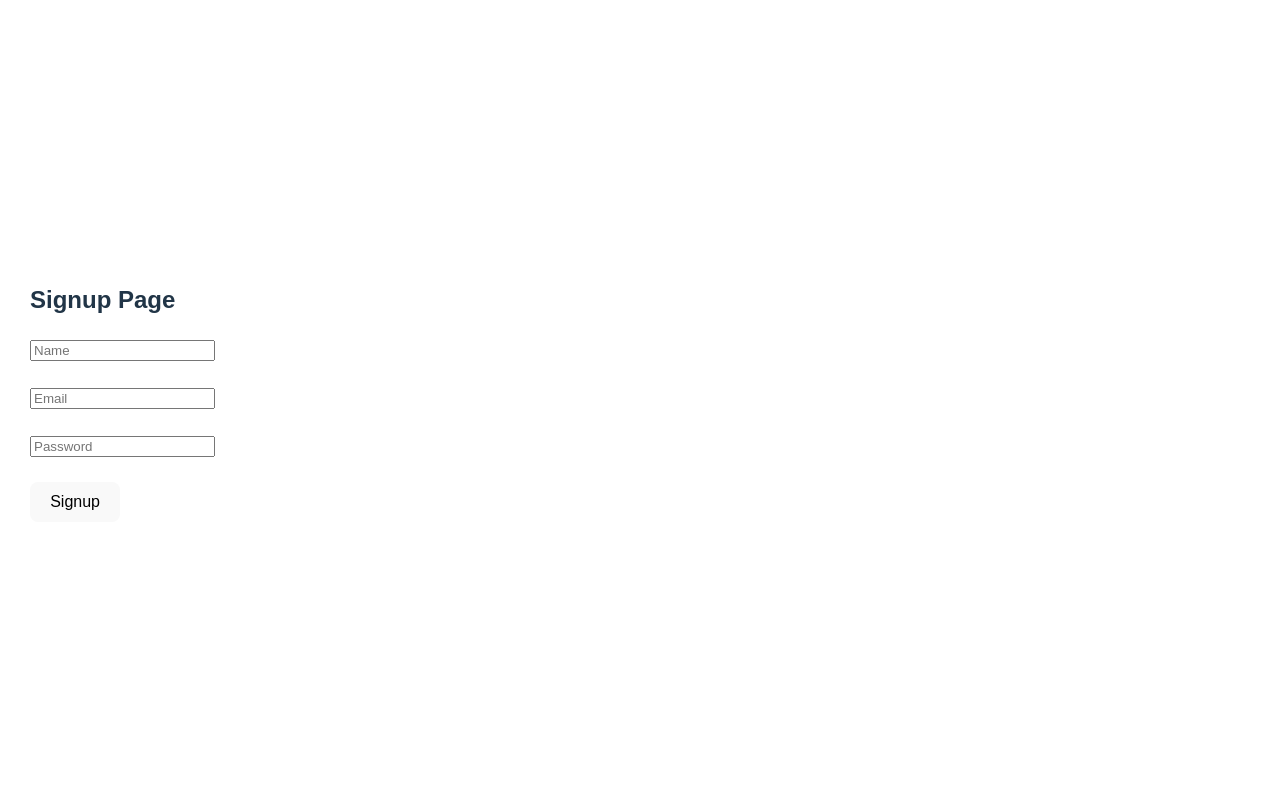
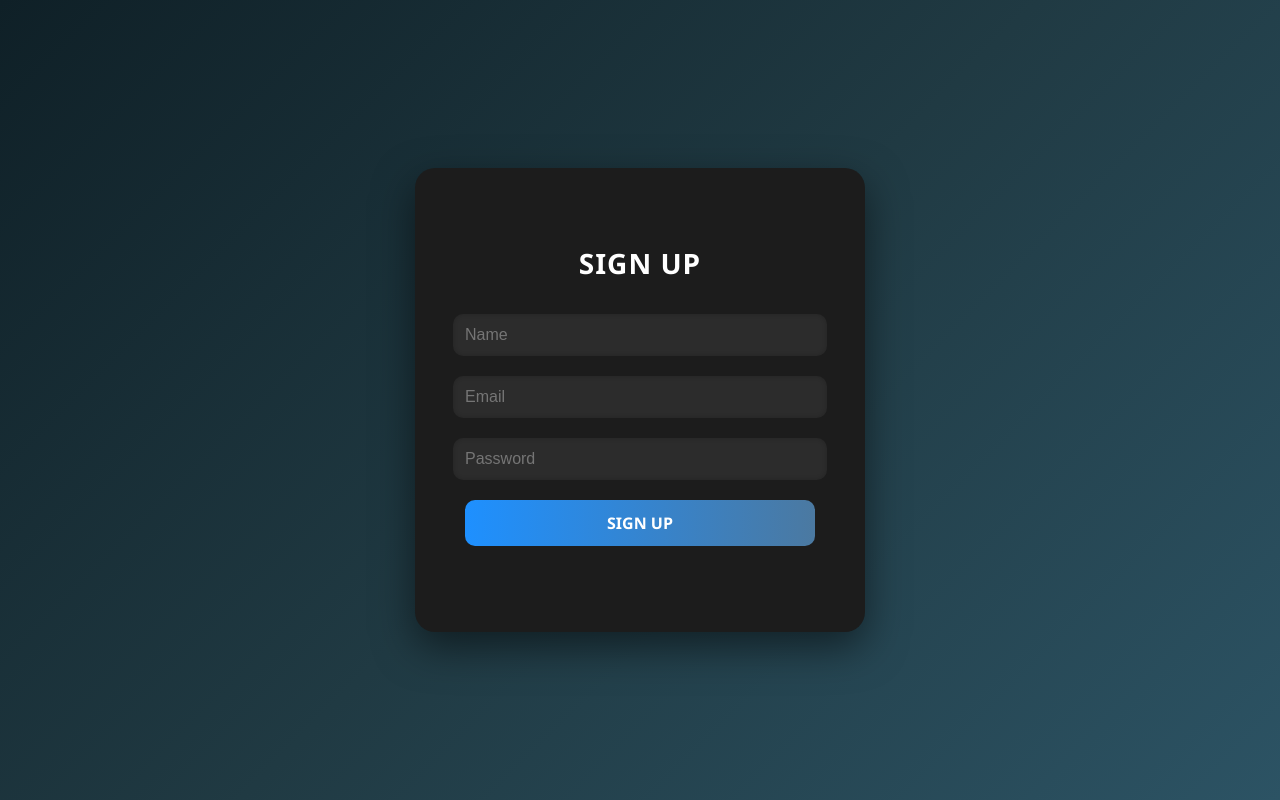
Before and after one commit to aahabib187/frontend-backend-demo, a React app in the folder frontend/: page / in a window 1280 px wide. Built offline with nearby package versions, Linux system fonts and the light colour scheme; the HTML template or start-up script is replaced by a standard one.

Commit message:
NEW FRONTEND

```diff
--- a/frontend/src/App.jsx
+++ b/frontend/src/App.jsx
@@ -6,7 +6,6 @@ function App() {
     email: "",
     password: "",
   });
-
   const [message, setMessage] = useState("");
 
   const handleChange = (e) => {
@@ -16,26 +15,116 @@ function App() {
     });
   };
 
-  const handleSubmit = async () => {
-    try {
-      const response = await fetch("http://localhost:3000/api/signup", {
-        method: "POST",
-        headers: {
-          "Content-Type": "application/json",
-        },
-        body: JSON.stringify(formData),
-      });
+  const handleSubmit = () => {
+    if (!formData.name || !formData.email.includes("@") || formData.password.length < 6) {
+      setMessage("Please fill all fields correctly!");
+      return;
+    }
+    setMessage("Signing up...");
+    setTimeout(() => setMessage("Signup successful! ✅"), 1000);
+  };
 
-      const data = await response.json();
-      setMessage(data.message);
-    } catch (error) {
-      setMessage("Backend not connected yet");
-    }
+  const containerStyle = {
+    display: "flex",
+    justifyContent: "center",
+    alignItems: "center",
+    minHeight: "100vh",
+    width: "100vw",
+    background: "linear-gradient(135deg, #0f2027, #203a43, #2c5364)",
+    fontFamily: "'Segoe UI', Tahoma, Geneva, Verdana, sans-serif",
+  };
+
+  const cardStyle = {
+    backgroundColor: "#1c1c1c",
+    padding: "50px",
+    borderRadius: "20px",
+    boxShadow: "0 15px 40px rgba(0,0,0,0.5)",
+    display: "flex",
+    flexDirection: "column",
+    alignItems: "center",
+    width: "350px",
+    color: "#fff",
+    transition: "transform 0.3s ease, box-shadow 0.3s ease",
+  };
+
+  const cardHover = {
+    transform: "translateY(-5px)",
+    boxShadow: "0 25px 50px rgba(0,0,0,0.7)",
+  };
+
+  const titleStyle = {
+    marginBottom: "30px",
+    fontSize: "28px",
+    fontWeight: "bold",
+    letterSpacing: "1px",
+  };
+
+  const inputStyle = {
+    padding: "12px",
+    width: "100%",
+    marginBottom: "20px",
+    borderRadius: "10px",
+    border: "none",
+    backgroundColor: "#2c2c2c",
+    color: "#fff",
+    fontSize: "16px",
+    outline: "none",
+    boxShadow: "inset 0 0 5px rgba(0,0,0,0.2)",
+    transition: "all 0.3s ease",
+  };
+
+  const buttonStyle = {
+    padding: "12px",
+    width: "100%",
+    border: "none",
+    borderRadius: "10px",
+    background: "linear-gradient(90deg, #1E90FF, #4B79A1)",
+    color: "white",
+    fontSize: "16px",
+    fontWeight: "bold",
+    cursor: "pointer",
+    transition: "all 0.3s ease",
+  };
+
+  const messageStyle = {
+    marginTop: "20px",
+    color: message.includes("successful") ? "#00ff99" : "#ff4c4c",
+    fontWeight: "bold",
+  };
+
+  // Handlers for hover effects
+  const handleCardMouseEnter = (e) => {
+    Object.assign(e.currentTarget.style, cardHover);
+  };
+
+  const handleCardMouseLeave = (e) => {
+    Object.assign(e.currentTarget.style, { transform: "translateY(0)", boxShadow: "0 15px 40px rgba(0,0,0,0.5)" });
+  };
+
+  const handleInputFocus = (e) => {
+    e.target.style.backgroundColor = "#3a3a3a";
+    e.target.style.boxShadow = "0 0 8px #1E90FF";
+  };
+
+  const handleInputBlur = (e) => {
+    e.target.style.backgroundColor = "#2c2c2c";
+    e.target.style.boxShadow = "inset 0 0 5px rgba(0,0,0,0.2)";
+  };
+
+  const handleButtonHover = (e, enter = true) => {
+    e.target.style.background = enter
+      ? "linear-gradient(90deg, #4B79A1, #1E90FF)"
+      : "linear-gradient(90deg, #1E90FF, #4B79A1)";
   };
 
   return (
-    <div style={{ padding: "30px", fontFamily: "Arial" }}>
-      <h2>Signup Page</h2>
+    <div style={containerStyle}>
+      <div
+        style={cardStyle}
+        onMouseEnter={handleCardMouseEnter}
+        onMouseLeave={handleCardMouseLeave}
+      >
+        <h2 style={titleStyle}>SIGN UP</h2>
 
         <input
           type="text"
@@ -43,8 +132,10 @@ function App() {
           placeholder="Name"
           value={formData.name}
           onChange={handleChange}
+          style={inputStyle}
+          onFocus={handleInputFocus}
+          onBlur={handleInputBlur}
         />
-      <br /><br />
 
         <input
           type="email"
@@ -52,8 +143,10 @@ function App() {
           placeholder="Email"
           value={formData.email}
           onChange={handleChange}
+          style={inputStyle}
+          onFocus={handleInputFocus}
+          onBlur={handleInputBlur}
         />
-      <br /><br />
 
         <input
           type="password"
@@ -61,12 +154,22 @@ function App() {
           placeholder="Password"
           value={formData.password}
           onChange={handleChange}
+          style={inputStyle}
+          onFocus={handleInputFocus}
+          onBlur={handleInputBlur}
         />
-      <br /><br />
 
-      <button onClick={handleSubmit}>Signup</button>
+        <button
+          onClick={handleSubmit}
+          style={buttonStyle}
+          onMouseEnter={(e) => handleButtonHover(e, true)}
+          onMouseLeave={(e) => handleButtonHover(e, false)}
+        >
+          SIGN UP
+        </button>
 
-      <p>{message}</p>
+        <p style={messageStyle}>{message}</p>
+      </div>
     </div>
   );
 }
```
Lines whose indentation alone changed are shown as unchanged.
